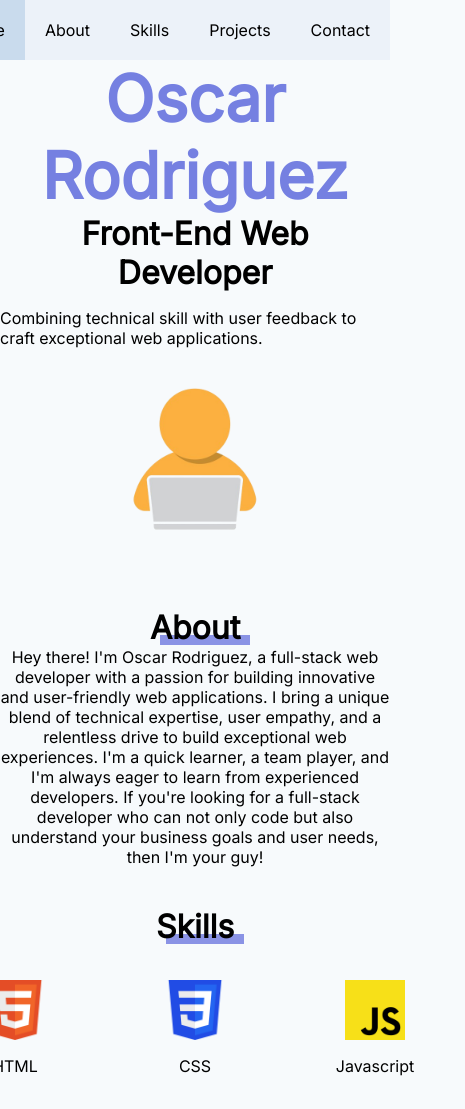
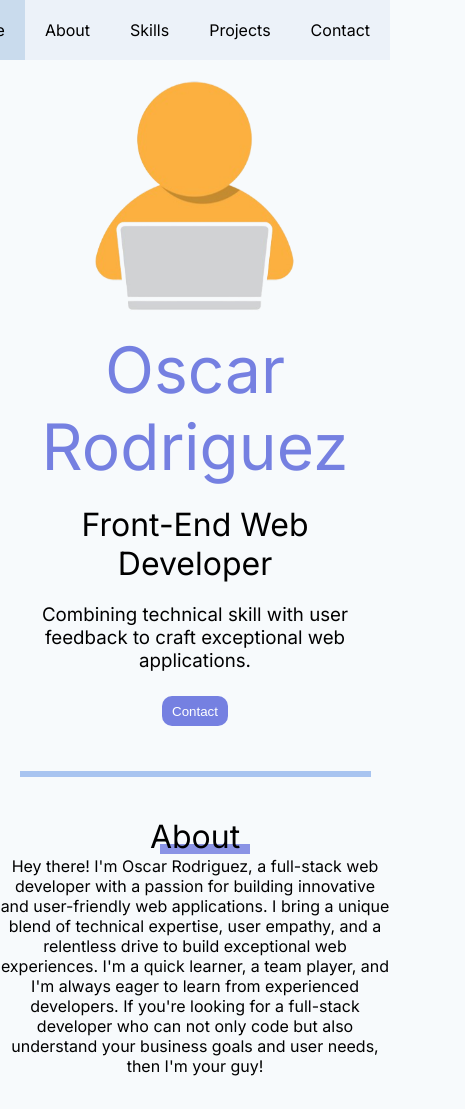
Before and after one commit to rOscar4/Website-Portfolio, a plain HTML site: page index.html in a window 390 px wide. Shown: the top 1109 px of the page, 465 px wide, since content can reach past the window. Drawn offline with Linux system fonts and the light colour scheme.

Commit message:
Updated HTML and CSS
Also renamed some classes.

```diff
--- a/index.html
+++ b/index.html
@@ -21,24 +21,26 @@
                 <li><a href="">Contact</a></li>
             </ul>
         </nav>
-        <section class="section, mainSection">
-            <div class="LeftMainDiv">
-                <div>
-                    <h1>Oscar Rodriguez</h1>
-                    <h2>Front-End Web Developer</h2>
-                    <p>Combining technical skill with user feedback to craft exceptional web applications.</p>
-                </div>
+        <!--Hero-->
+        <section class="section, HeroSection">
+            <div class="LeftHeroDiv">
+                <h1>Oscar Rodriguez</h1>
+                <h2>Front-End Web Developer</h2>
+                <h3>Combining technical skill with user feedback to craft exceptional web applications.</h3>
+                <button class="submitButton">Contact</button>
             </div>
-            <div class="rightMainDiv">
-                <div>
-                    <img class="manComputerImg" src="images/man_computer_no_back.png">
-                </div>
+            <div class="rightHeroDiv">
+                    <img class="heroImg" src="images/coder.png">
             </div>
         </section>
+        <div class="breakline"></div>
+        <!--About-->
         <section class="section">
             <h2 class="sectionTitle">About</h2>
             <p class="aboutP">Hey there! I'm Oscar Rodriguez, a full-stack web developer with a passion for building innovative and user-friendly web applications. I bring a unique blend of technical expertise, user empathy, and a relentless drive to build exceptional web experiences. I'm a quick learner, a team player, and I'm always eager to learn from experienced developers. If you're looking for a full-stack developer who can not only code but also understand your business goals and user needs, then I'm your guy! </p>
         </section>
+        <div class="breakline"></div>
+        <!--Skills-->
         <section class="section">
             <h2 class="sectionTitle">Skills</h2>
             <div class="skillRow">
@@ -56,6 +58,8 @@
                 </div>
             </div>
         </section>
+        <div class="breakline"></div>
+        <!--Projects-->
         <section class="section">
             <h2 class="sectionTitle">Projects</h2>
             <div class="projectContainer">
@@ -77,6 +81,8 @@
                     </div>
                 </div>
         </section>
+        <div class="breakline"></div>
+        <!--Contact-->
         <section class="section">
             <h2 class="sectionTitle">Contact</h2>
             <form class="contactForm">
--- a/styles.css
+++ b/styles.css
@@ -4,20 +4,6 @@ body {
     color: #FFFFFF;
     color: black;
     font-family: "Inter", sans-serif;
-}
-
-h1, h2 {
-    text-align: center;
-    margin: 0;
-}
-
-h1 {
-    font-size: 4rem;
-    color: hsl(234, 64%, 67%);
-}
-
-h2 {
-    font-size: 2rem;
 }
 
 .navigationBar {
@@ -57,18 +43,42 @@ h2 {
     background-color: hsl(210, 50%, 84%);;
 }
 
+h1, h2 {
+    text-align: center;
+    margin: 0;
+}
+
+h1 {
+    font-size: 4rem;
+    font-weight: 300;
+    color: hsl(234, 64%, 67%);
+    margin: 0 0 20px 0;
+}
+
+h2 {
+    font-size: 2rem;
+    font-weight: 200;
+}
+
+h3 {
+    font-weight: 100;
+    margin: 20px 0 0 0;
+    text-align: center;
+}
+
 .section {
-    margin: 40px 0;
+    margin: 0px 0;
     display: flex;
     flex-direction: column;
     align-items: center;
 }
 
-.mainSection {
+.HeroSection {
     display: flex;
+    margin: 60px 0 0 0;
 }
 
-.LeftMainDiv {
+.LeftHeroDiv {
     flex: 2;
     display: flex;
     flex-direction: column;
@@ -76,20 +86,24 @@ h2 {
     align-items: center;
 }
 
-.rightMainDiv {
+.rightHeroDiv {
     flex: 1;
     display: flex;
     justify-content: center;
     align-items: center;
 }
 
-.manComputerImg {
-    width: 200px;
+.heroImg {
+    width: 80%;
+    max-width: 250px;
+    padding: 0 0 0 0;
+    margin: auto;
 }
 
 .sectionTitle {
     position: relative;
     z-index: -1;
+    font-weight: 400;
 }
 
 .sectionTitle::before {
@@ -101,6 +115,13 @@ h2 {
     margin: 0px 0px 2px 10px;
     background-color: hsl(234, 64%, 72%);
     z-index: -1;
+}
+
+.breakline {
+    height: 6px;
+    width: 90%;
+    background-color: hsl(217, 70%, 80%);
+    margin: 40px auto;
 }
 
 .aboutP {
@@ -172,11 +193,6 @@ h2 {
     text-align: center;
 }
 
-.contactSubText {
-    text-align: center;
-    line-height: 1.6;
-}
-
 .contactForm {
     width: 100%;
     max-width: 400px;
@@ -236,12 +252,27 @@ footer {
     align-items: center;
 }
 
-@media (max-width: 500px) {
-    .mainSection {
+@media (max-width: 751px) {
+    .HeroSection {
+        flex-direction: column;
+        margin: 0;
+    }
+
+    .rightHeroDiv {
+        order: -1;
+        margin: 20px 0;
+    }
+
+    .heroImg {
+        max-width: 200px;
+    }
+
+    /* .heroImg {
+        width: 80%;
+        max-width: 250px;
+    } */
+
+    .skillRow {
         flex-direction: column;
     }
-    .LeftMainDiv, .rightMainDiv {
-        flex: none;
-        width: 100%;
-    }
 }
```
Also changed, not shown: images/coder.png (added).
